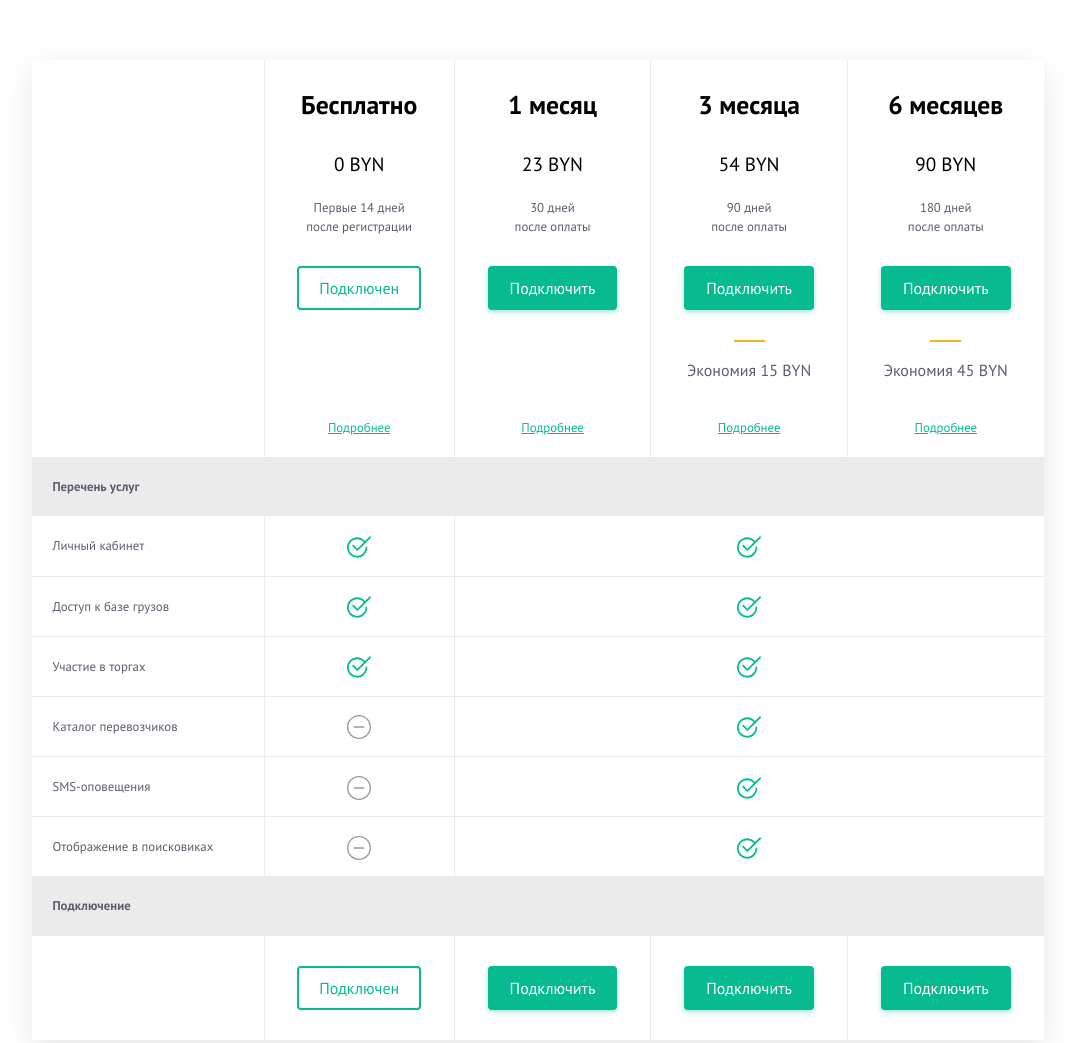
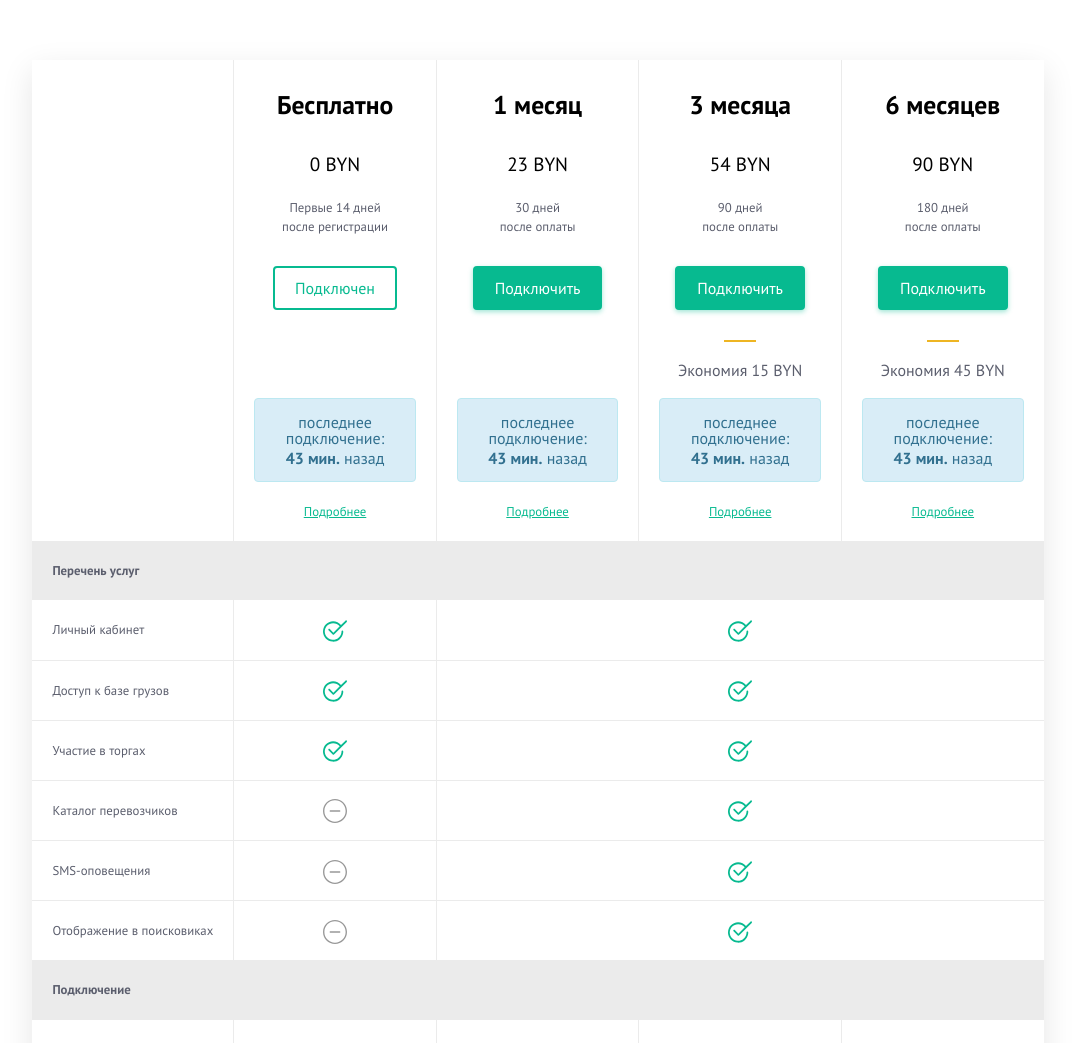
Before and after one commit to iLunts/gruzon-price, a plain HTML site: page index.html in a window 1280 px wide. Shown: the top 1043 px of the page, without its empty margins (102-1177 px from the left). Drawn offline with Linux system fonts and the light colour scheme.

Commit message:
Added alert block

```diff
--- /dev/null
+++ b/content/less/alert.less
@@ -0,0 +1,23 @@
+// out: ../../content/css/alert.css, compress: true
+@import "variables.less";
+// Name:            alert
+// -------------------------------------------------------
+// Block '.alert'
+// -------------------------------------------------------
+.alert{
+    padding: 15px;
+    // margin-bottom: 20px;
+    border: 1px solid transparent;
+    border-radius: 4px;
+    line-height: 1;
+
+    &&-info{
+        background-color: #d9edf7;
+        border-color: #bce8f1;
+        color: #31708f;
+    }
+
+    p{
+        margin: 4px 0 0 0;
+    }
+}
--- a/index.html
+++ b/index.html
@@ -10,6 +10,7 @@
 
     <link rel="stylesheet" href="content/css/price-table.css">
     <link rel="stylesheet" href="content/css/utilits.css">
+    <link rel="stylesheet" href="content/css/alert.css">
 </head>
 
 <body>
@@ -83,6 +84,35 @@
                 <td class="price-table__col">
                     <hr class="price-table__splite">
                     <p class="price-table__desc">Экономия 45 BYN</p>
+                </td>
+            </tr>
+
+            <tr class="price-table__row">
+                <td class="price-table__col">
+                </td>
+                <td class="price-table__col">
+                    <div class="alert alert-info t--c">
+                        последнее подключение:
+                        <p><b>43 мин.</b> назад</p>
+                    </div>
+                </td>
+                <td class="price-table__col">
+                    <div class="alert alert-info t--c">
+                        последнее подключение:
+                        <p><b>43 мин.</b> назад</p>
+                    </div>
+                </td>
+                <td class="price-table__col">
+                    <div class="alert alert-info t--c">
+                        последнее подключение:
+                        <p><b>43 мин.</b> назад</p>
+                    </div>
+                </td>
+                <td class="price-table__col">
+                    <div class="alert alert-info t--c">
+                        последнее подключение:
+                        <p><b>43 мин.</b> назад</p>
+                    </div>
                 </td>
             </tr>
 
```
Also changed, not shown: content/css/alert.css (added).
